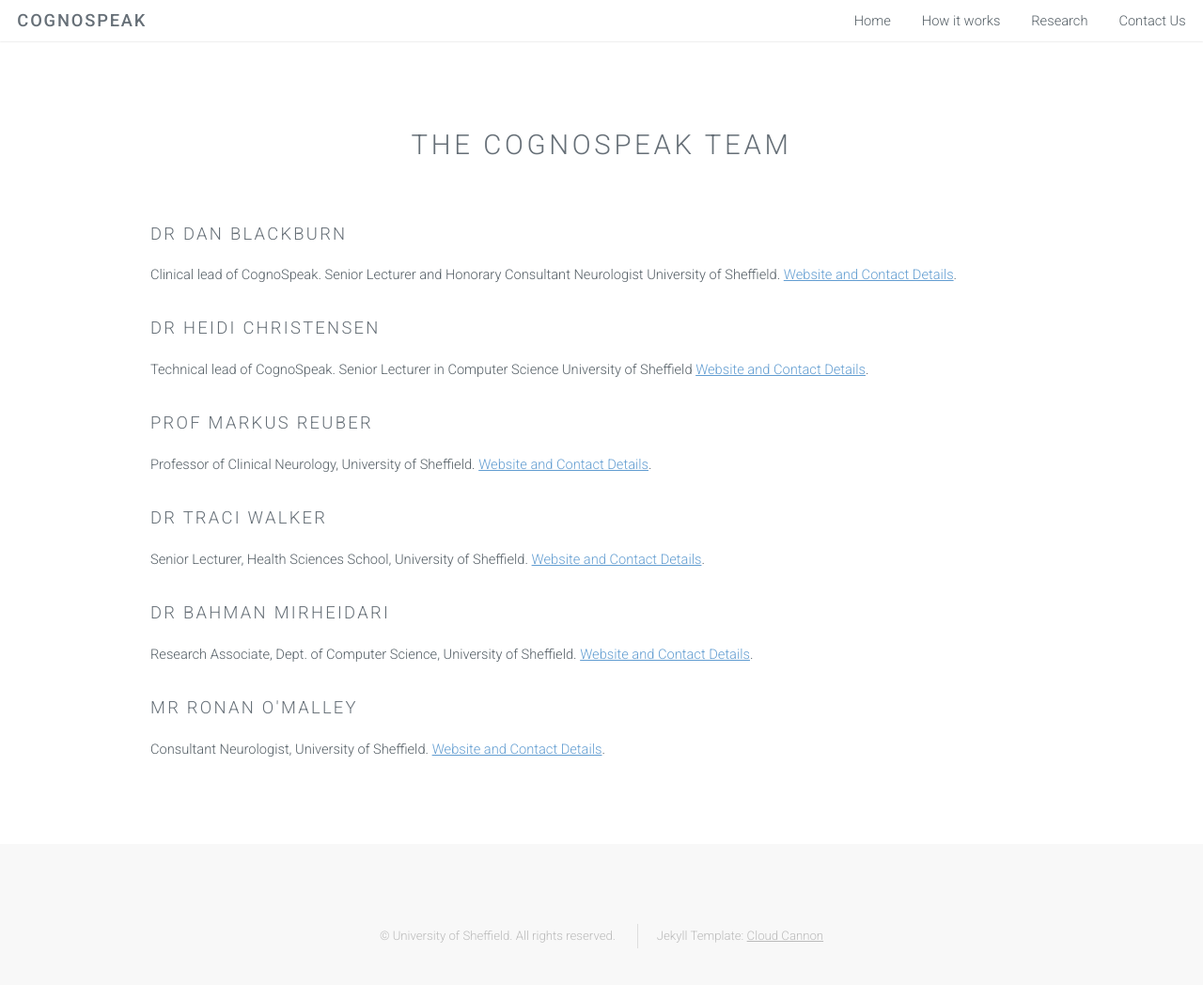
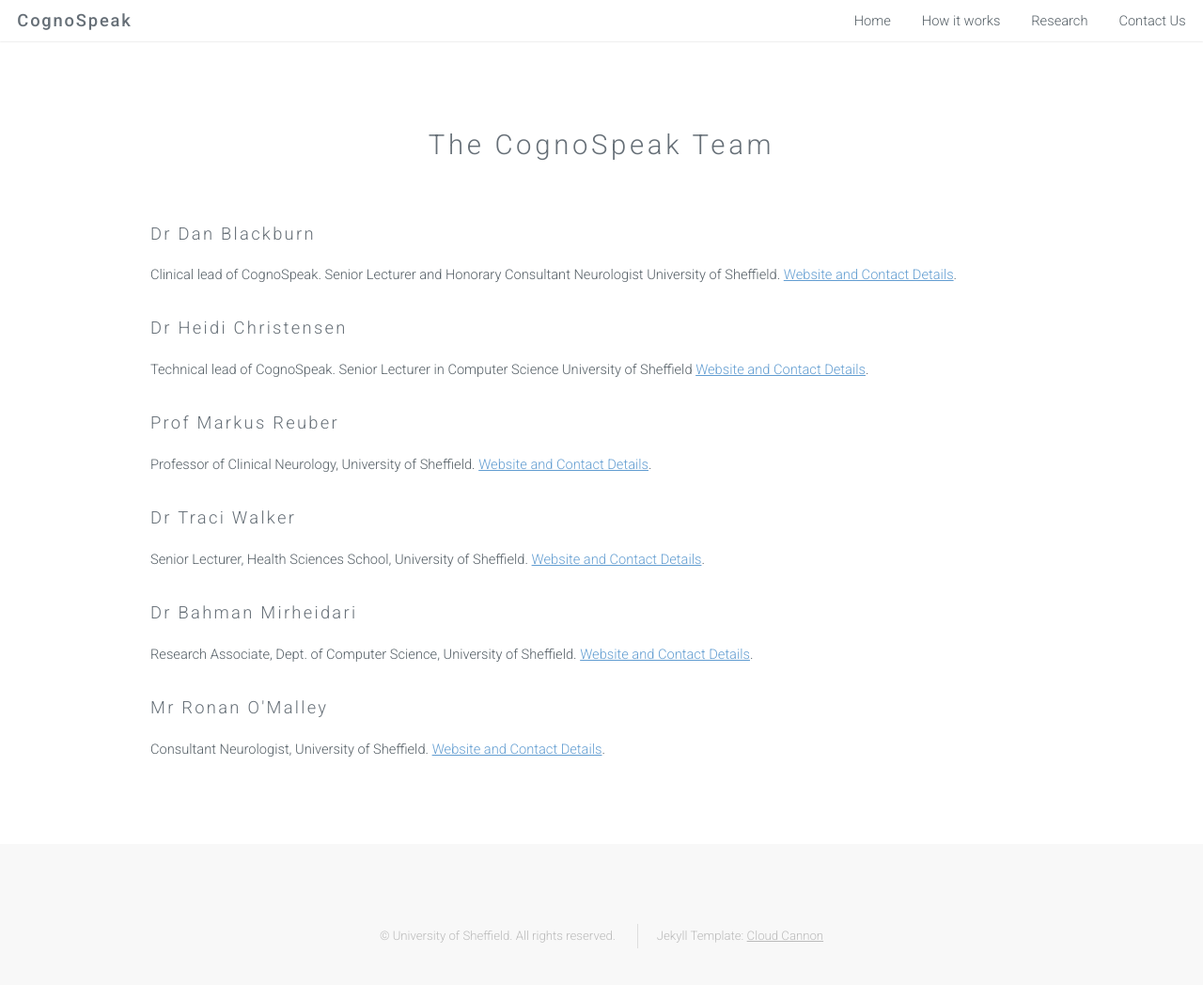
Before and after one commit to CognoSpeak/website, a Jekyll site: the page built from contact.html, in a window 1280 px wide and 1068 px high. Shown: the top 1048 px of the window at 94% size. Built offline with Jekyll 4.4.1, drawn with Linux system fonts in a browser that asks for light colours.

Commit message:
removed 'uppercase' for transform in style.css

```diff
--- a/css/style.css
+++ b/css/style.css
@@ -49,7 +49,7 @@
 		font-weight: 300;
 		line-height: 1em;
 		margin: 0 0 1em 0;
-		text-transform: uppercase;
+		text-transform: ;
 		letter-spacing: 0.125em;
 	}
 
```
Also changed, not shown: 1 other file.
